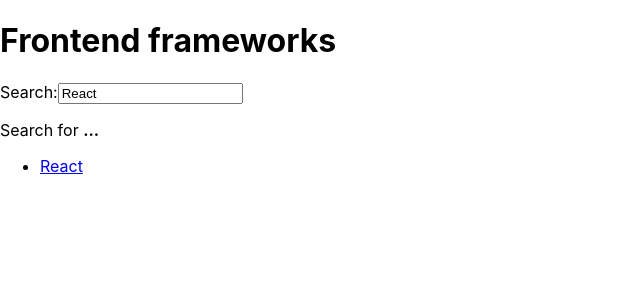
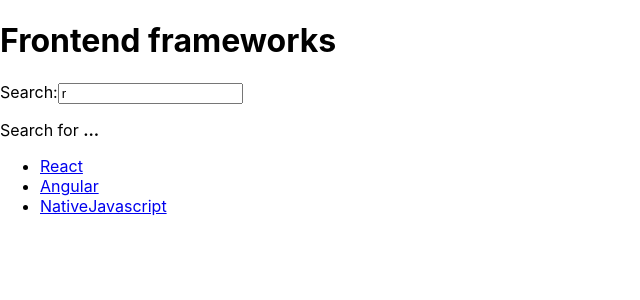
Before and after one commit to zcavic/the-road-to-react, a React (Create React App) app: page / in a window 1280 px wide. Shown: the top 300 px of the page, without its empty margins (0-640 px from the left). Built offline with nearby package versions, Linux system fonts and the light colour scheme.

Commit message:
Use local storage

```diff
--- a/src/App.js
+++ b/src/App.js
@@ -1,4 +1,12 @@
 import React from "react";
+
+const useStorageSpace = (key, initialState) => {
+    const [value, setValue] = React.useState(localStorage.getItem(key) || initialState);
+    React.useEffect(() => {
+        localStorage.setItem(key, value);
+    }, [value, key]);
+    return [value, setValue];
+};
 
 function App() {
     const stories = [
@@ -28,7 +36,7 @@
         }
     ];
 
-    const [searchTerm, setSearchTerm] = React.useState("React");
+    const [searchTerm, setSearchTerm] = useStorageSpace("search", "r");
 
     const handleSearch = (event) => {
         console.log(event.target.value);
```
